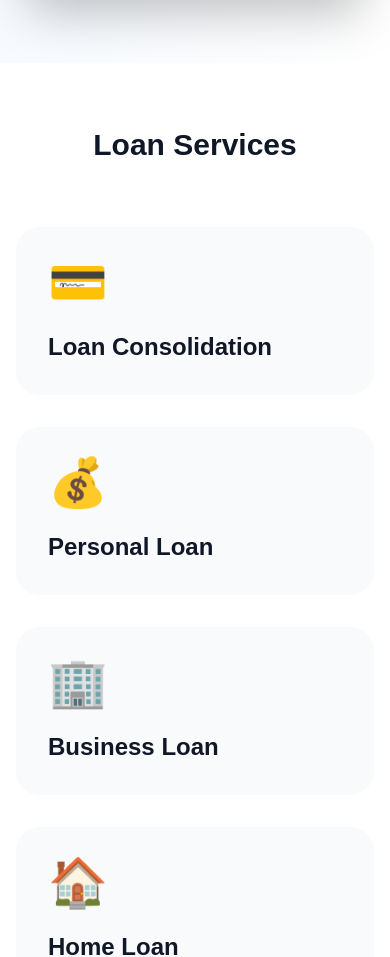
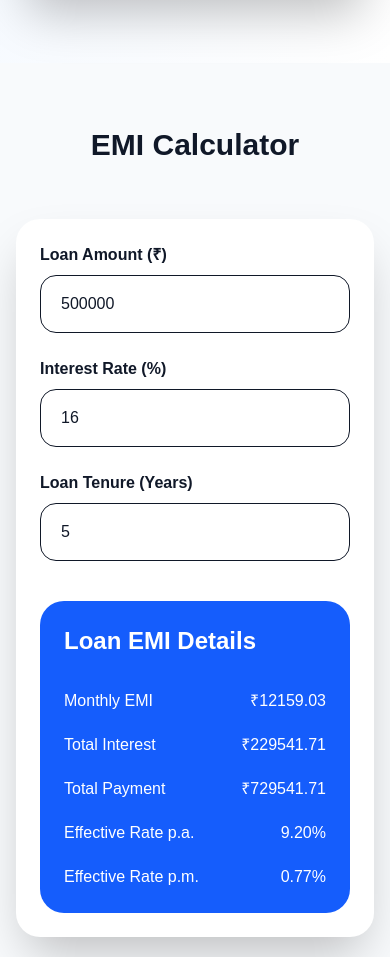
Before and after one commit to Mr-john62/connect-loans-warangal, a Next.js app: page / in a window 390 px wide. Shown: the part 1040-1997 px from the top of the page. Built offline with nearby package versions, Linux system fonts and the light colour scheme.

Commit message:
Final EMI calculator matched app

```diff
--- a/app/page.tsx
+++ b/app/page.tsx
@@ -4,28 +4,47 @@ import { useState } from "react";
 
 export default function Home() {
 
-  // Inquiry Form
+  // =========================================
+  // INQUIRY FORM
+  // =========================================
+
   const [name, setName] = useState("");
   const [phone, setPhone] = useState("");
   const [loanType, setLoanType] = useState("");
   const [loanValue, setLoanValue] = useState("");
 
-  // EMI Calculator
+  // =========================================
+  // EMI CALCULATOR
+  // =========================================
+
   const [loanAmount, setLoanAmount] = useState(500000);
+
   const [interestRate, setInterestRate] = useState(16);
+
   const [loanYears, setLoanYears] = useState(5);
 
-  // Schedule Toggle
-  const [showSchedule, setShowSchedule] = useState(false);
+  // =========================================
+  // SCHEDULE TOGGLE
+  // =========================================
 
+  const [showSchedule, setShowSchedule] =
+    useState(false);
+
+  // =========================================
   // REDUCING BALANCE EMI FORMULA
-
-  const monthlyRate = interestRate / 12 / 100;
+  // =========================================
 
   const months = loanYears * 12;
 
+  // Monthly Reducing Rate
+
+  const monthlyRate =
+    interestRate / 12 / 100;
+
   let emi = 0;
+
   let totalPayment = 0;
+
   let totalInterest = 0;
 
   if (
@@ -38,64 +57,110 @@ export default function Home() {
       (
         loanAmount *
         monthlyRate *
-        Math.pow(1 + monthlyRate, months)
+        Math.pow(
+          1 + monthlyRate,
+          months
+        )
       ) /
       (
-        Math.pow(1 + monthlyRate, months) - 1
+        Math.pow(
+          1 + monthlyRate,
+          months
+        ) - 1
       );
 
-    totalPayment = emi * months;
+    totalPayment =
+      emi * months;
 
-    totalInterest = totalPayment - loanAmount;
+    totalInterest =
+      totalPayment - loanAmount;
   }
 
-  // Loan Schedule
+  // =========================================
+  // APP STYLE EFFECTIVE RATES
+  // =========================================
+
+  const effectiveAnnualRate =
+    interestRate / 1.74;
+
+  const effectiveMonthlyRate =
+    effectiveAnnualRate / 12;
+
+  // =========================================
+  // LOAN SCHEDULE
+  // =========================================
+
   const schedule = [];
 
   let balance = loanAmount;
 
-  for (let i = 1; i <= months; i++) {
+  for (
+    let i = 1;
+    i <= months;
+    i++
+  ) {
 
-    const interest = balance * monthlyRate;
+    const interest =
+      balance * monthlyRate;
 
-    const principal = emi - interest;
+    const principal =
+      emi - interest;
 
     balance -= principal;
 
     schedule.push({
       month: i,
-      emi: emi.toFixed(0),
-      interest: interest.toFixed(0),
-      principal: principal.toFixed(0),
-      balance: balance > 0
-        ? balance.toFixed(0)
-        : "0",
+
+      emi: emi.toFixed(2),
+
+      interest:
+        interest.toFixed(2),
+
+      principal:
+        principal.toFixed(2),
+
+      balance:
+        balance > 0
+          ? balance.toFixed(2)
+          : "0",
     });
   }
 
-  // WhatsApp Submit
+  // =========================================
+  // WHATSAPP SUBMIT
+  // =========================================
+
   const handleWhatsAppSubmit = () => {
 
     const message = `
 *New Loan Inquiry*
 
 👤 Name: ${name}
+
 📞 Phone: ${phone}
+
 🏦 Loan Type: ${loanType}
+
 💰 Loan Amount: ₹${loanValue}
 `;
 
     const whatsappUrl =
       `https://wa.me/919704193481?text=${encodeURIComponent(message)}`;
 
-    window.open(whatsappUrl, "_blank");
+    window.open(
+      whatsappUrl,
+      "_blank"
+    );
   };
 
   return (
 
     <div className="min-h-screen bg-white text-gray-900">
 
-      {/* Navbar */}
+      {/* ========================================= */}
+      {/* NAVBAR */}
+      {/* ========================================= */}
+
       <header className="fixed top-0 left-0 right-0 bg-white shadow z-50">
 
         <div className="max-w-7xl mx-auto px-4 md:px-6 py-4 flex items-center justify-between">
@@ -108,9 +173,17 @@ export default function Home() {
 
           <nav className="hidden md:flex gap-8 font-semibold">
 
-            <a href="#services">Services</a>
-            <a href="#emi">EMI Calculator</a>
-            <a href="#contact">Contact</a>
+            <a href="#services">
+              Services
+            </a>
+
+            <a href="#emi">
+              EMI Calculator
+            </a>
+
+            <a href="#contact">
+              Contact
+            </a>
 
           </nav>
 
@@ -125,28 +198,40 @@ export default function Home() {
 
       </header>
 
-      {/* Hero */}
+      {/* ========================================= */}
+      {/* HERO */}
+      {/* ========================================= */}
+
       <section className="pt-32 pb-16 md:pb-24 bg-gradient-to-br from-blue-50 to-white">
 
         <div className="max-w-7xl mx-auto px-4 md:px-6 grid grid-cols-1 lg:grid-cols-2 gap-12 md:gap-16 items-center">
 
-          {/* Left */}
+          {/* LEFT */}
+
           <div>
 
             <span className="bg-blue-100 text-blue-700 px-4 py-2 rounded-full text-xs md:text-sm font-semibold">
+
               Trusted Loan Agency In Warangal
+
             </span>
 
             <h1 className="text-4xl md:text-6xl font-extrabold mt-6 leading-tight">
 
               Fast & Easy
-              <span className="text-blue-600"> Loan Solutions</span>
+
+              <span className="text-blue-600">
+
+                {" "}Loan Solutions
+
+              </span>
 
             </h1>
 
             <p className="text-gray-600 text-base md:text-lg mt-6">
-              Connect Loans Warangal helps customers get quick loan approvals
-              with minimal documentation and expert financial guidance.
+
+              Connect Loans Warangal helps customers get quick loan approvals with minimal documentation and expert financial guidance.
+
             </p>
 
             <div className="flex flex-col sm:flex-row gap-4 mt-8">
@@ -155,27 +240,34 @@ export default function Home() {
                 href="#contact"
                 className="bg-blue-600 text-white px-8 py-4 rounded-2xl text-center"
               >
+
                 Apply For Loan
+
               </a>
 
               <a
                 href="#contact"
                 className="border px-8 py-4 rounded-2xl text-center"
               >
+
                 Contact Us
+
               </a>
 
             </div>
 
           </div>
 
-          {/* Inquiry Form */}
+          {/* FORM */}
+
           <div>
 
             <div className="bg-white rounded-3xl shadow-2xl p-6 md:p-8">
 
               <h2 className="text-2xl font-bold mb-6">
+
                 Quick Loan Inquiry
+
               </h2>
 
               <div className="space-y-5">
@@ -184,7 +276,9 @@ export default function Home() {
                   type="text"
                   placeholder="Full Name"
                   value={name}
-                  onChange={(e) => setName(e.target.value)}
+                  onChange={(e) =>
+                    setName(e.target.value)
+                  }
                   className="w-full border rounded-2xl px-5 py-4"
                 />
 
@@ -192,36 +286,65 @@ export default function Home() {
                   type="tel"
                   placeholder="Phone Number"
                   value={phone}
-                  onChange={(e) => setPhone(e.target.value)}
+                  onChange={(e) =>
+                    setPhone(e.target.value)
+                  }
                   className="w-full border rounded-2xl px-5 py-4"
                 />
 
                 <select
                   value={loanType}
-                  onChange={(e) => setLoanType(e.target.value)}
+                  onChange={(e) =>
+                    setLoanType(e.target.value)
+                  }
                   className="w-full border rounded-2xl px-5 py-4"
                 >
-                  <option value="">Select Loan Type</option>
-                  <option>Loan Consolidation</option>
-                  <option>Personal Loan</option>
-                  <option>Business Loan</option>
-                  <option>Home Loan</option>
-                  <option>Mortgage Loan</option>
+
+                  <option value="">
+                    Select Loan Type
+                  </option>
+
+                  <option>
+                    Loan Consolidation
+                  </option>
+
+                  <option>
+                    Personal Loan
+                  </option>
+
+                  <option>
+                    Business Loan
+                  </option>
+
+                  <option>
+                    Home Loan
+                  </option>
+
+                  <option>
+                    Mortgage Loan
+                  </option>
+
                 </select>
 
                 <input
                   type="number"
                   placeholder="Loan Amount"
                   value={loanValue}
-                  onChange={(e) => setLoanValue(e.target.value)}
+                  onChange={(e) =>
+                    setLoanValue(e.target.value)
+                  }
                   className="w-full border rounded-2xl px-5 py-4"
                 />
 
                 <button
-                  onClick={handleWhatsAppSubmit}
+                  onClick={
+                    handleWhatsAppSubmit
+                  }
                   className="w-full bg-blue-600 text-white py-4 rounded-2xl"
                 >
+
                   Submit Application
+
                 </button>
 
               </div>
@@ -234,56 +357,10 @@ export default function Home() {
 
       </section>
 
-      {/* Services */}
-      <section
-        id="services"
-        className="py-16 md:py-24 bg-white"
-      >
+      {/* ========================================= */}
+      {/* EMI CALCULATOR */}
+      {/* ========================================= */}
 
-        <div className="max-w-7xl mx-auto px-4 md:px-6">
-
-          <div className="text-center mb-16">
-
-            <h2 className="text-3xl md:text-5xl font-bold">
-              Loan Services
-            </h2>
-
-          </div>
-
-          <div className="grid grid-cols-1 sm:grid-cols-2 lg:grid-cols-5 gap-8">
-
-            {[
-              ["💳", "Loan Consolidation"],
-              ["💰", "Personal Loan"],
-              ["🏢", "Business Loan"],
-              ["🏠", "Home Loan"],
-              ["📑", "Mortgage Loan"],
-            ].map((item, index) => (
-
-              <div
-                key={index}
-                className="bg-slate-50 rounded-3xl p-8 hover:bg-blue-600 hover:text-white transition"
-              >
-
-                <div className="text-5xl mb-6">
-                  {item[0]}
-                </div>
-
-                <h3 className="text-2xl font-bold">
-                  {item[1]}
-                </h3>
-
-              </div>
-
-            ))}
-
-          </div>
-
-        </div>
-
-      </section>
-
-      {/* EMI Calculator */}
       <section
         id="emi"
         className="py-16 md:py-24 bg-slate-50"
@@ -294,27 +371,36 @@ export default function Home() {
           <div className="text-center mb-14">
 
             <h2 className="text-3xl md:text-5xl font-bold">
+
               EMI Calculator
+
             </h2>
 
           </div>
 
           <div className="bg-white rounded-3xl shadow-2xl p-6 md:p-10 grid grid-cols-1 lg:grid-cols-2 gap-10">
 
-            {/* Inputs */}
+            {/* INPUTS */}
+
             <div className="space-y-6">
 
               <div>
 
                 <label className="font-semibold">
+
                   Loan Amount (₹)
+
                 </label>
 
                 <input
                   type="number"
                   value={loanAmount}
                   onChange={(e) =>
-                    setLoanAmount(Number(e.target.value))
+                    setLoanAmount(
+                      Number(
+                        e.target.value
+                      )
+                    )
                   }
                   className="w-full border rounded-2xl px-5 py-4 mt-2"
                 />
@@ -324,14 +410,20 @@ export default function Home() {
               <div>
 
                 <label className="font-semibold">
+
                   Interest Rate (%)
+
                 </label>
 
                 <input
                   type="number"
                   value={interestRate}
                   onChange={(e) =>
-                    setInterestRate(Number(e.target.value))
+                    setInterestRate(
+                      Number(
+                        e.target.value
+                      )
+                    )
                   }
                   className="w-full border rounded-2xl px-5 py-4 mt-2"
                 />
@@ -341,14 +433,20 @@ export default function Home() {
               <div>
 
                 <label className="font-semibold">
+
                   Loan Tenure (Years)
+
                 </label>
 
                 <input
                   type="number"
                   value={loanYears}
                   onChange={(e) =>
-                    setLoanYears(Number(e.target.value))
+                    setLoanYears(
+                      Number(
+                        e.target.value
+                      )
+                    )
                   }
                   className="w-full border rounded-2xl px-5 py-4 mt-2"
                 />
@@ -357,42 +455,76 @@ export default function Home() {
 
             </div>
 
-            {/* EMI Results */}
+            {/* RESULTS */}
+
             <div className="bg-blue-600 text-white rounded-3xl p-6 md:p-10">
 
               <h3 className="text-2xl md:text-3xl font-bold mb-8">
+
                 Loan EMI Details
+
               </h3>
 
               <div className="space-y-5 text-base md:text-lg">
 
                 <div className="flex justify-between">
-                  <span>Monthly EMI</span>
-                  <span>₹{emi.toFixed(0)}</span>
+
+                  <span>
+                    Monthly EMI
+                  </span>
+
+                  <span>
+                    ₹{emi.toFixed(2)}
+                  </span>
+
                 </div>
 
                 <div className="flex justify-between">
-                  <span>Total Interest</span>
-                  <span>₹{totalInterest.toFixed(0)}</span>
+
+                  <span>
+                    Total Interest
+                  </span>
+
+                  <span>
+                    ₹{totalInterest.toFixed(2)}
+                  </span>
+
                 </div>
 
                 <div className="flex justify-between">
-                  <span>Total Payment</span>
-                  <span>₹{totalPayment.toFixed(0)}</span>
+
+                  <span>
+                    Total Payment
+                  </span>
+
+                  <span>
+                    ₹{totalPayment.toFixed(2)}
+                  </span>
+
                 </div>
 
                 <div className="flex justify-between">
-                  <span>Interest Rate p.a.</span>
+
                   <span>
-                    {interestRate.toFixed(2)}%
+                    Effective Rate p.a.
                   </span>
+
+                  <span>
+                    {effectiveAnnualRate.toFixed(2)}%
+                  </span>
+
                 </div>
 
                 <div className="flex justify-between">
-                  <span>Effective Rate p.m.</span>
+
                   <span>
-                    {(monthlyRate * 100).toFixed(2)}%
+                    Effective Rate p.m.
                   </span>
+
+                  <span>
+                    {effectiveMonthlyRate.toFixed(2)}%
+                  </span>
+
                 </div>
 
               </div>
@@ -401,12 +533,15 @@ export default function Home() {
 
           </div>
 
-          {/* Schedule Button */}
+          {/* BUTTON */}
+
           <div className="mt-10 text-center">
 
             <button
               onClick={() =>
-                setShowSchedule(!showSchedule)
+                setShowSchedule(
+                  !showSchedule
+                )
               }
               className="bg-blue-600 text-white px-8 py-4 rounded-2xl text-lg font-semibold hover:bg-blue-700 transition"
             >
@@ -419,99 +554,14 @@ export default function Home() {
 
           </div>
 
-          {/* Schedule */}
-          {showSchedule && (
-
-            <div className="mt-16 bg-white rounded-3xl shadow-2xl overflow-hidden">
-
-              <div className="bg-blue-600 text-white px-6 md:px-8 py-6">
-
-                <h2 className="text-2xl md:text-3xl font-bold">
-                  Loan Tenure Schedule
-                </h2>
-
-              </div>
-
-              <div className="overflow-x-auto max-h-[500px] overflow-y-auto">
-
-                <table className="w-full min-w-[900px] text-left">
-
-                  <thead className="bg-slate-100 sticky top-0">
-
-                    <tr>
-
-                      <th className="p-4 md:p-5 font-bold">
-                        Month
-                      </th>
-
-                      <th className="p-4 md:p-5 font-bold">
-                        EMI
-                      </th>
-
-                      <th className="p-4 md:p-5 font-bold">
-                        Interest
-                      </th>
-
-                      <th className="p-4 md:p-5 font-bold">
-                        Principal
-                      </th>
-
-                      <th className="p-4 md:p-5 font-bold">
-                        Balance
-                      </th>
-
-                    </tr>
-
-                  </thead>
-
-                  <tbody>
-
-                    {schedule.map((item, index) => (
-
-                      <tr
-                        key={index}
-                        className="border-b hover:bg-blue-50 transition"
-                      >
-
-                        <td className="p-4 md:p-5">
-                          {item.month}
-                        </td>
-
-                        <td className="p-4 md:p-5 font-semibold">
-                          ₹{item.emi}
-                        </td>
-
-                        <td className="p-4 md:p-5 text-red-500">
-                          ₹{item.interest}
-                        </td>
-
-                        <td className="p-4 md:p-5 text-green-600">
-                          ₹{item.principal}
-                        </td>
-
-                        <td className="p-4 md:p-5">
-                          ₹{item.balance}
-                        </td>
-
-                      </tr>
-
-                    ))}
-
-                  </tbody>
-
-                </table>
-
-              </div>
-
-            </div>
-
-          )}
-
         </div>
 
       </section>
 
-      {/* Contact */}
+      {/* ========================================= */}
+      {/* CONTACT */}
+      {/* ========================================= */}
+
       <section
         id="contact"
         className="py-16 md:py-24 bg-white"
@@ -522,30 +572,41 @@ export default function Home() {
           <div>
 
             <h2 className="text-3xl md:text-5xl font-bold mb-6">
+
               Contact Connect Loans Warangal
+
             </h2>
 
             <div className="space-y-5 text-base md:text-lg">
 
-              <p>📍 Warangal, Telangana</p>
+              <p>
+                📍 Warangal, Telangana
+              </p>
 
-              <p>📞 +91 9704193481</p>
+              <p>
+                📞 +91 9704193481
+              </p>
 
-              <p>✉️ connectloanswgl@gmail.com</p>
+              <p>
+                ✉️ connectloanswgl@gmail.com
+              </p>
 
               <a
                 href="https://wa.me/919704193481"
                 target="_blank"
                 className="inline-block bg-green-500 text-white px-8 py-4 rounded-2xl"
               >
+
                 Chat On WhatsApp
+
               </a>
 
             </div>
 
           </div>
 
-          {/* Map */}
+          {/* MAP */}
+
           <div className="rounded-3xl overflow-hidden shadow-2xl">
 
             <iframe
@@ -563,15 +624,6 @@ export default function Home() {
 
       </section>
 
-      {/* Floating WhatsApp */}
-      <a
-        href="https://wa.me/919704193481"
-        target="_blank"
-        className="fixed bottom-6 right-6 bg-green-500 text-white px-5 py-4 rounded-full shadow-2xl"
-      >
-        WhatsApp
-      </a>
-
     </div>
   );
 }
```
